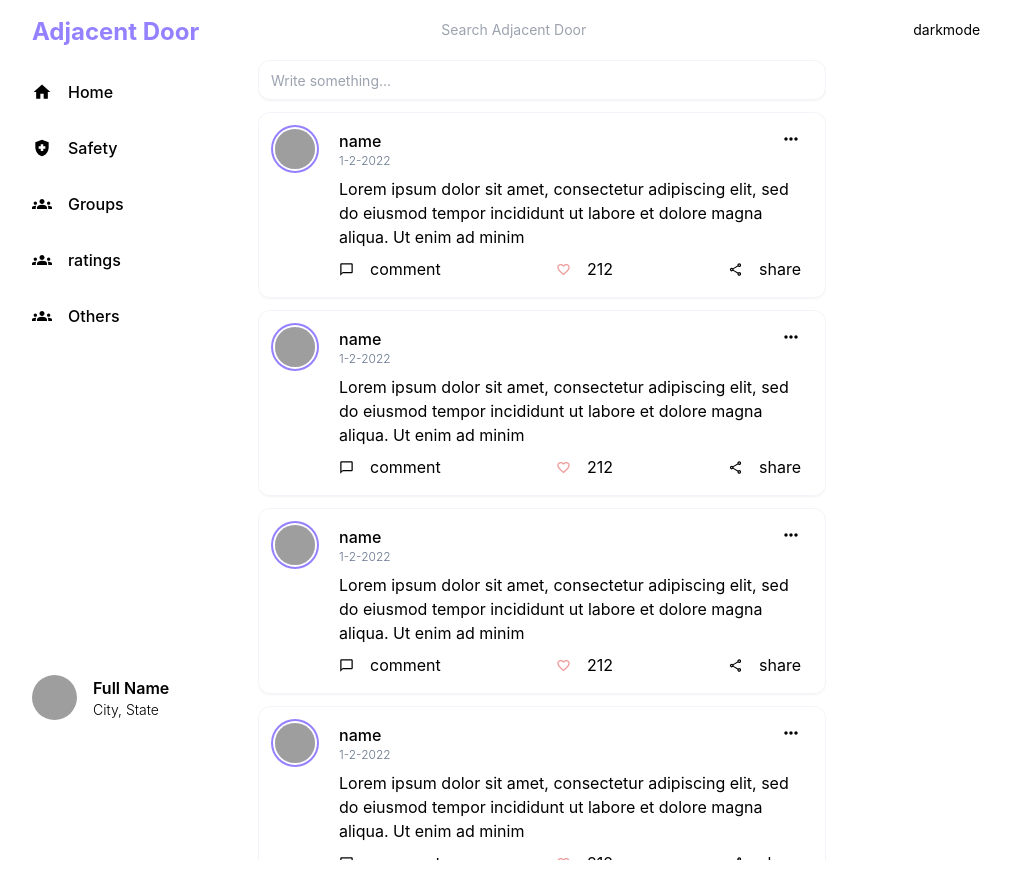
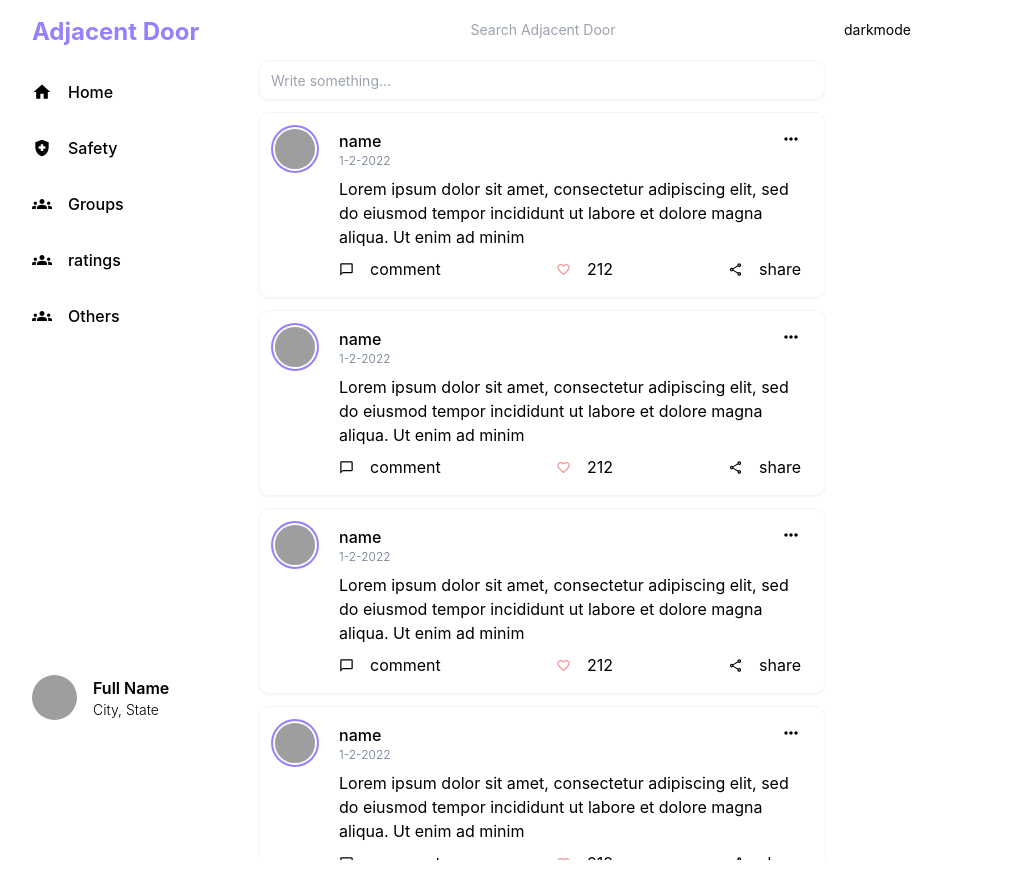
Before and after one commit to BlueOceanHRLAX48/AdjacentDoor, a React (Create React App) app: page / in a window 1280 px wide. Shown: the top 876 px of the page, without its empty margins (68-1079 px from the left). Built offline with nearby package versions, Linux system fonts and the light colour scheme; grey boxes are pictures that could not be loaded.

Commit message:
fix focus ring cutout on post

```diff
--- a/src/TopNav.js
+++ b/src/TopNav.js
@@ -5,7 +5,7 @@ function TopNav() {
   const [nextTheme, setTheme] = useTheme();
 
   return (
-    <div className=' flex mt-4 justify-around items-center'>
+    <div className=' flex mt-4 items-center '>
       <>
         <SearchBar />
       </>
--- a/src/components/Feed.js
+++ b/src/components/Feed.js
@@ -55,7 +55,7 @@ function Feed(props) {
       <div className='feed h-screen overflow-y-scroll'>
         <div className='flex justify-center relative'>
           <input
-            className='text-sm  p-1 px-3 w-full h-10 rounded-xl border border-slate-100 shadow-sm focus:outline-none focus:ring-secondary focus:ring-2 focus:mx-1 dark:bg-gray-900'
+            className='text-sm p-1 px-3 w-full h-10 rounded-xl border border-slate-100 shadow-sm focus:outline-none focus:ring-secondary focus:ring-2 focus:m-1 dark:bg-gray-900'
             placeholder='Write something...'
           ></input>
           {/* <button className='text-white font-medium text-xs px-4 py-2 rounded-full bg-primary absolute bottom-2 right-4'>
--- a/src/components/SearchBar.js
+++ b/src/components/SearchBar.js
@@ -6,7 +6,7 @@ function SearchBar(props) {
   return (
     <>
       <input
-        className='text-sm p-1 text-center px-2 w-80 rounded-full focus:outline-none focus:ring-secondary  focus:ring-2 dark:bg-gray-900'
+        className='text-sm p-1 text-center px-2 ml-4 w-[570px] rounded-full focus:outline-none dark:bg-gray-900'
         placeholder='Search Adjacent Door'
         onChange={handleSearch}
       ></input>
```
